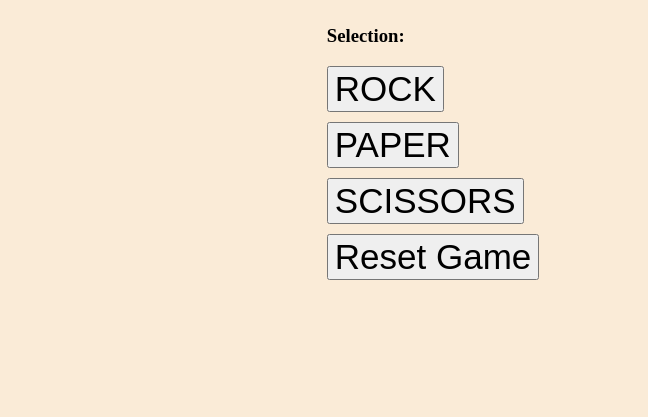
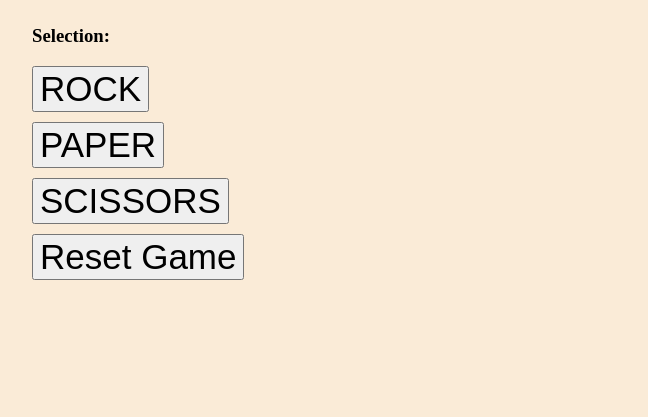
Before and after one commit to t-powers/RPS-Project, a website: page index.html in a window 1280 px wide. Shown: the part 383-800 px from the top of the page, without its empty margins (168-816 px from the left). Drawn offline with Linux system fonts and the light colour scheme.

Commit message:
Remove max-width

```diff
--- a/style.css
+++ b/style.css
@@ -1,14 +1,12 @@
 body {
-  max-width: fit-content;
   margin-inline: auto;
   background-color: antiquewhite;
+  padding: 0px 200px;
 }
 button {
-
   font-size: 35px;
   margin-bottom: 10px;
   display: flex;
-
 }
 p {
   font-size: 40px;
```
